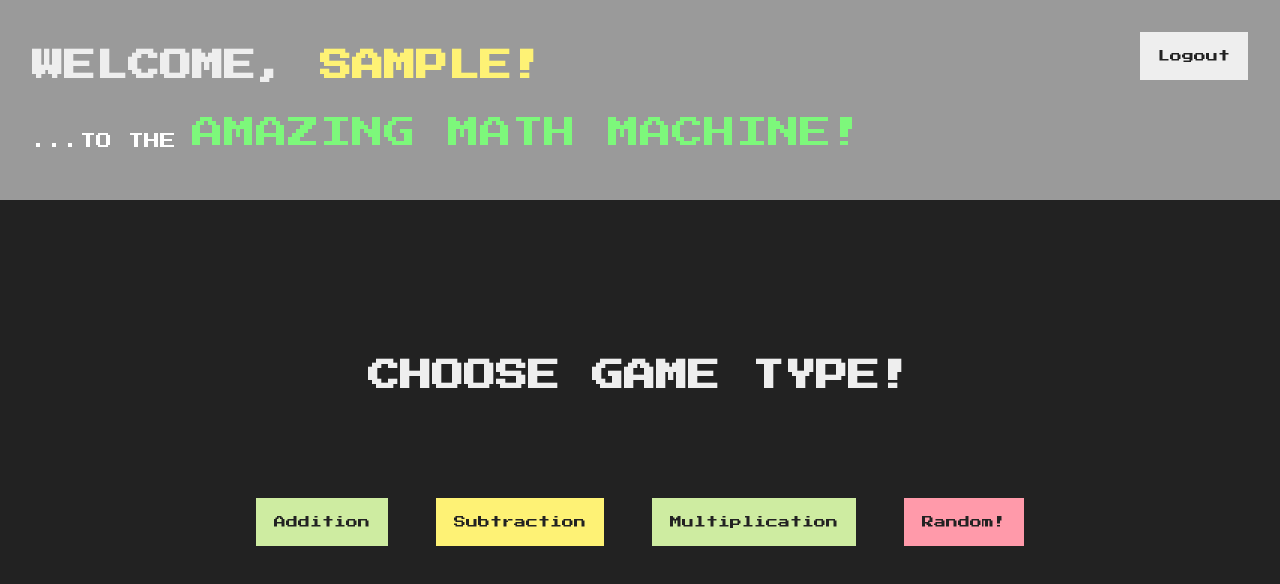
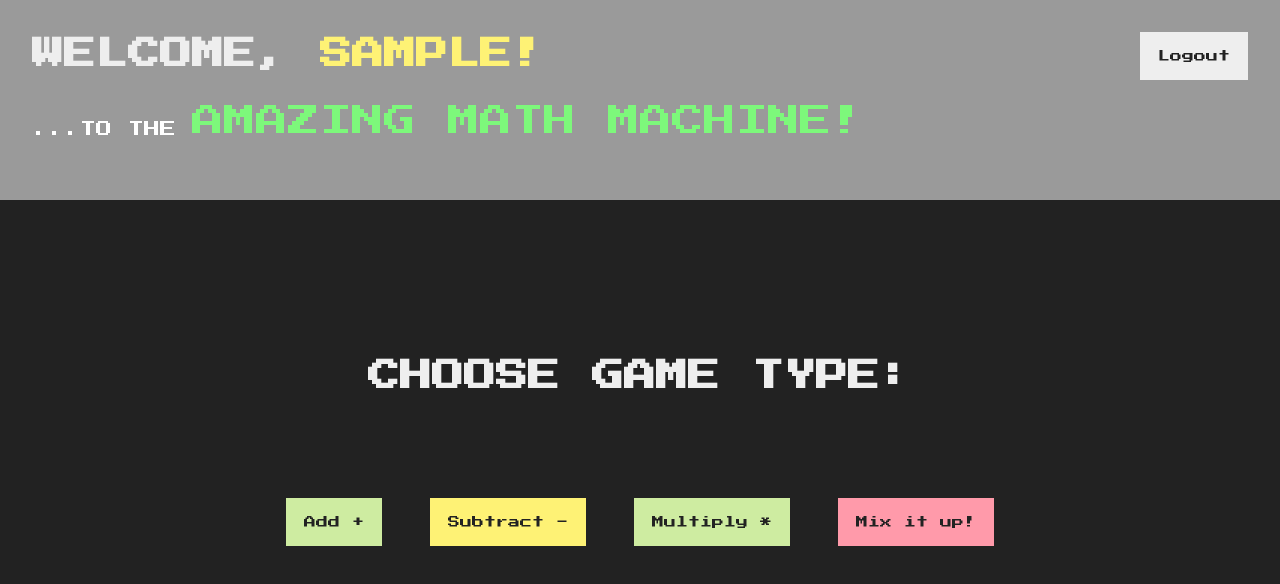
Before and after one commit to jonlld/the-amazing-math-machine, a React (Create React App) app: page / in a window 1280 px wide. Both pictures are taken after typing "Sample" into the empty fields and a click on the button "Login". Shown: the top 584 px of the page. Built offline with nearby package versions, Linux system fonts and the light colour scheme.

Commit message:
Minor adjustments and change button text on choose game

```diff
--- a/src/Game/GameChooseWindow.tsx
+++ b/src/Game/GameChooseWindow.tsx
@@ -22,35 +22,35 @@ const GameChooseWindow = ({ onStart }: ChooseProps): JSX.Element => {
       ref={chooseContainerRef}
       className="choose--container shift-down hidden"
     >
-      <h1 className="choose--header">Choose Game Type!</h1>
+      <h1 className="choose--header">Choose Game Type:</h1>
       <div className="choose--buttons">
         <button
           className="btn btn__choose btn__add"
           value="add"
           onClick={clickHandler}
         >
-          Addition
+          Add +
         </button>
         <button
           className="btn btn__choose btn__subtract"
           value="subtract"
           onClick={clickHandler}
         >
-          Subtraction
+          Subtract -
         </button>
         <button
           className="btn btn__choose btn__multiply"
           value="multiply"
           onClick={clickHandler}
         >
-          Multiplication
+          Multiply *
         </button>
         <button
           className="btn btn__choose btn__random"
           value="random"
           onClick={clickHandler}
         >
-          Random!
+          Mix it up!
         </button>
       </div>
     </section>
--- a/src/index.css
+++ b/src/index.css
@@ -188,7 +188,7 @@ fix layout!
 .game-header {
   background-color: rgb(154, 154, 154);
   display: flex;
-  align-items: center;
+  /* align-items: center; */
   justify-content: space-between;
   text-transform: uppercase;
   padding: 32px;
```
